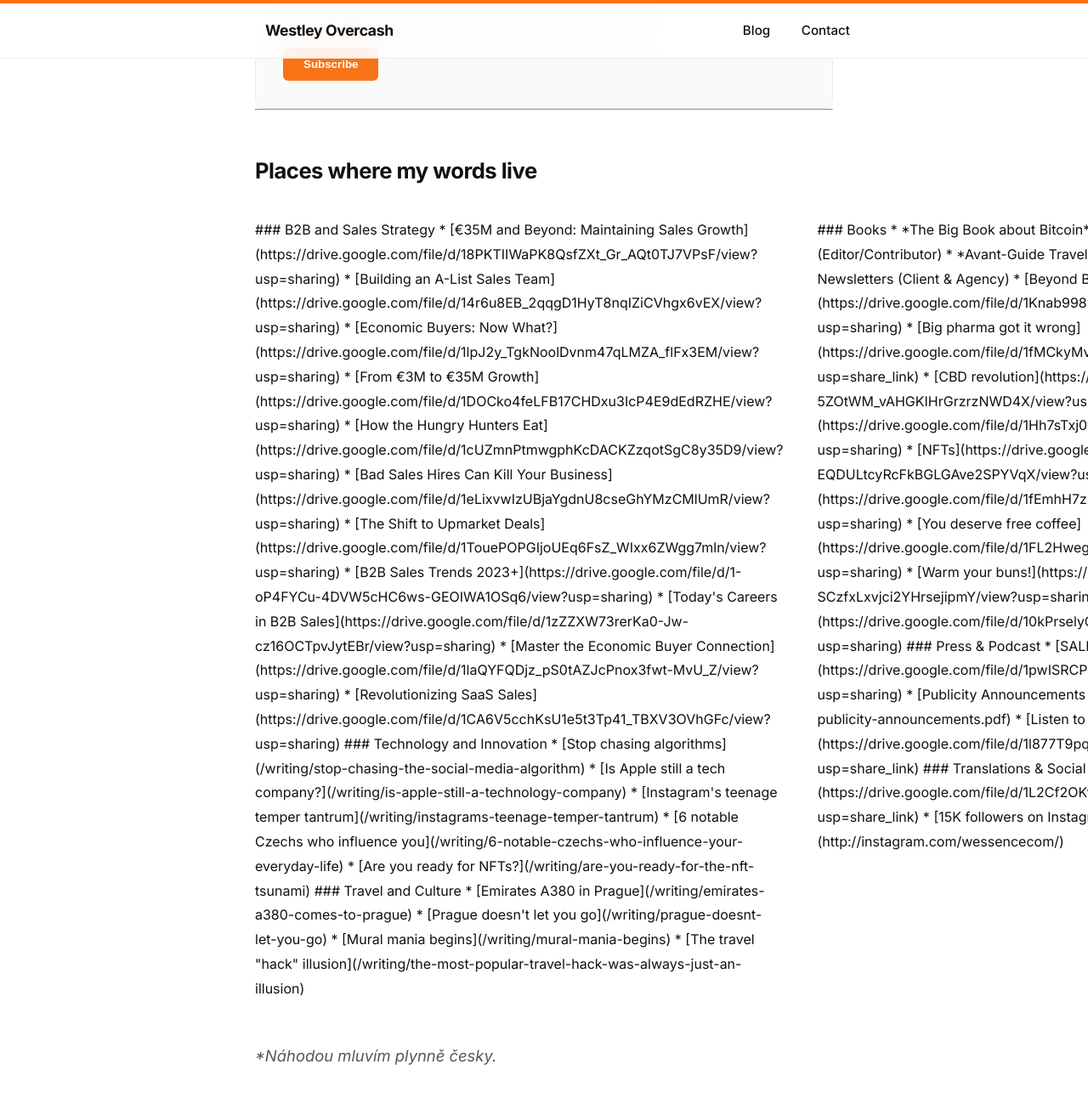
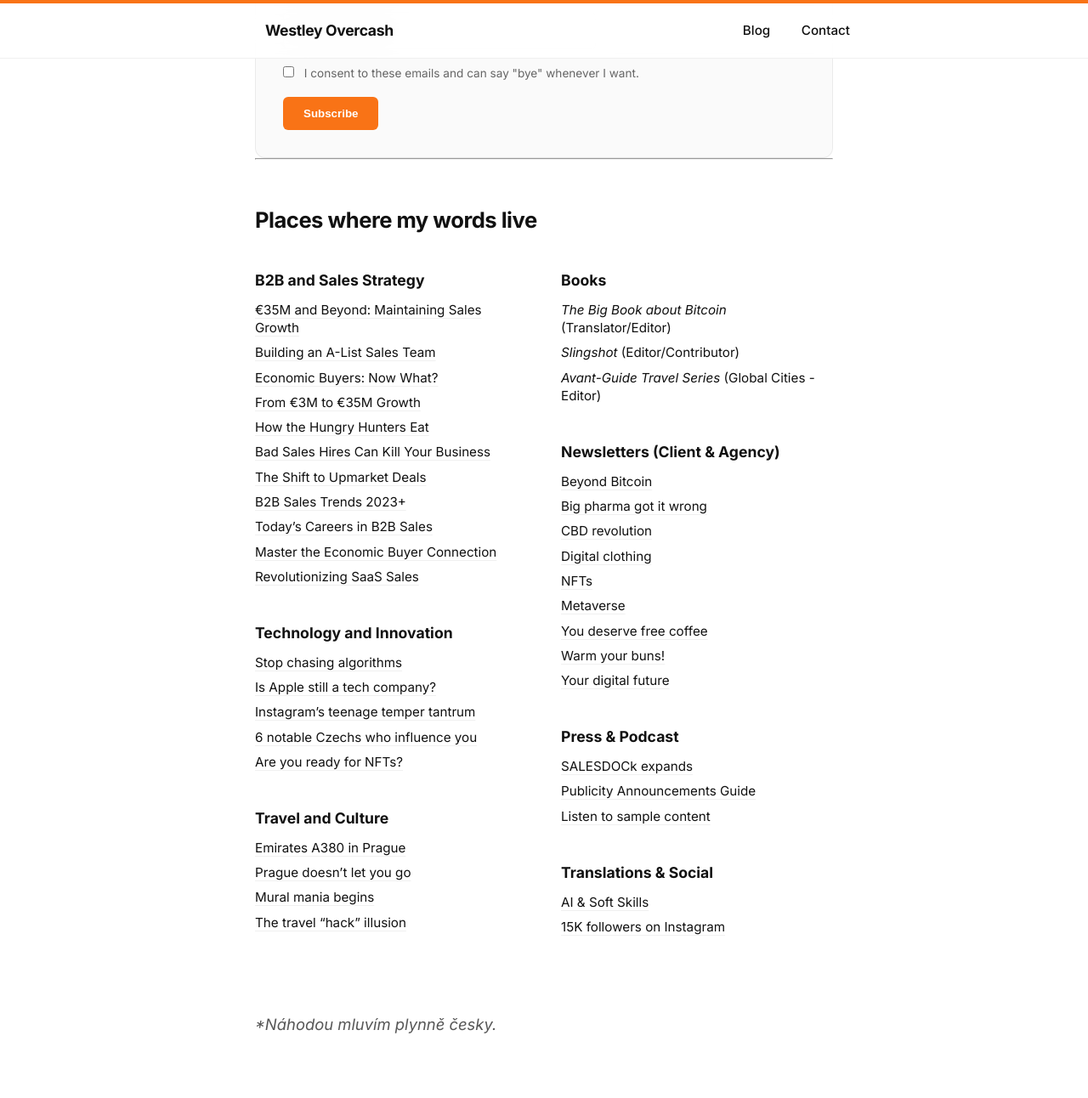
Before and after one commit to westleyovercash/westleyovercash.github.io, a Jekyll site: the page built from index.md, in a window 1280 px wide and 1400 px high, scrolled down 1118 px. Shown: the top 1292 px of the window at 85% size. Built offline with Jekyll 4.4.1, drawn with Linux system fonts in a browser that asks for light colours.

Commit message:
Update index.md

```diff
--- a/index.md
+++ b/index.md
@@ -3,9 +3,9 @@
 title: Home
 ---
 
-<div class="hero-section">
+<div class="hero-section" markdown="1">
 
-<div class="hero-text">
+<div class="hero-text" markdown="1">
 
 # I write<br/>the stories<br/>your audience<br/>retells.
 
@@ -17,7 +17,7 @@
 
 </div>
 
-Every single word must do the heavy lifting. That's when your pitch deck stops sounding like every other pitch deck. Your medical app's benefits become instantly clear. How your fintech product works doesn't require an explanation from AI.
+Every single word must do the heavy lifting. That’s when your pitch deck stops sounding like every other pitch deck. Your medical app’s benefits become instantly clear. How your fintech product works doesn’t require an explanation from AI.
 
 From Czech startups to F500 brands, I turn their complex ideas into stories that want to be shared.
 
@@ -32,7 +32,7 @@
 {% endfor %}
 </ul>
 
-<div class="newsletter-box">
+<div class="newsletter-box" markdown="1">
 
 I send occasional letters expanding on these stories. Leave your email to get your copy.
 
@@ -53,9 +53,9 @@
 
 ## Places where my words live
 
-<div class="portfolio-grid">
+<div class="portfolio-grid" markdown="1">
 
-<div class="portfolio-col">
+<div class="portfolio-col" markdown="1">
 
 ### B2B and Sales Strategy
 * [€35M and Beyond: Maintaining Sales Growth](https://drive.google.com/file/d/18PKTIIWaPK8QsfZXt_Gr_AQt0TJ7VPsF/view?usp=sharing)
@@ -85,7 +85,7 @@
 
 </div>
 
-<div class="portfolio-col">
+<div class="portfolio-col" markdown="1">
 
 ### Books
 * *The Big Book about Bitcoin* (Translator/Editor)
```
